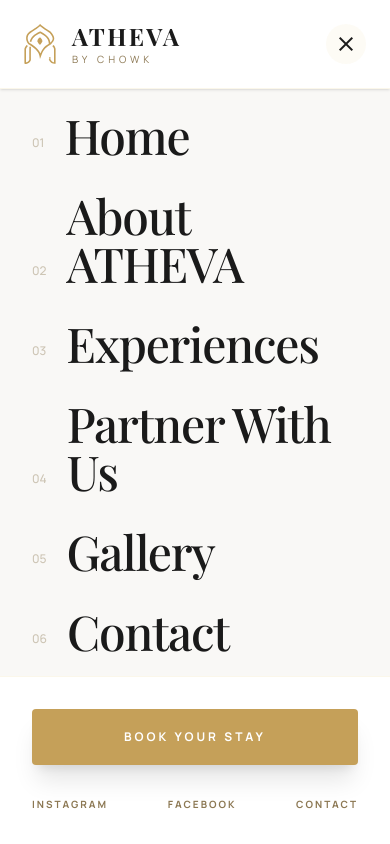
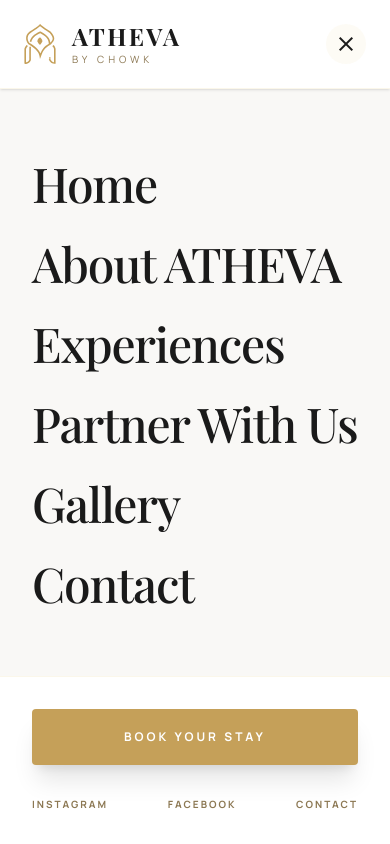
Before and after one commit to UtkarshSatav/Atheva, a Next.js app: page / in a window 390 px wide. Both pictures are taken after a click on the button "menu". Shown: the top 844 px of the page. Built offline with nearby package versions, Linux system fonts and the light colour scheme; a web font is replaced by a local one.

Commit message:
WTF AM I DOING

```diff
--- a/components/Navbar.tsx
+++ b/components/Navbar.tsx
@@ -161,9 +161,8 @@
                                             <Link
                                                 href={item.href}
                                                 onClick={() => setIsMenuOpen(false)}
-                                                className="group flex items-end gap-5"
+                                                className="group flex items-center gap-5"
                                             >
-                                                <span className="text-xs text-accent-bronze font-medium mb-2 opacity-40 group-hover:opacity-100 transition-opacity">0{index + 1}</span>
                                                 <span className="text-5xl font-serif font-medium tracking-tight text-text-main group-hover:text-primary-gold transition-all group-hover:translate-x-3">
                                                     {item.label}
                                                 </span>
```
